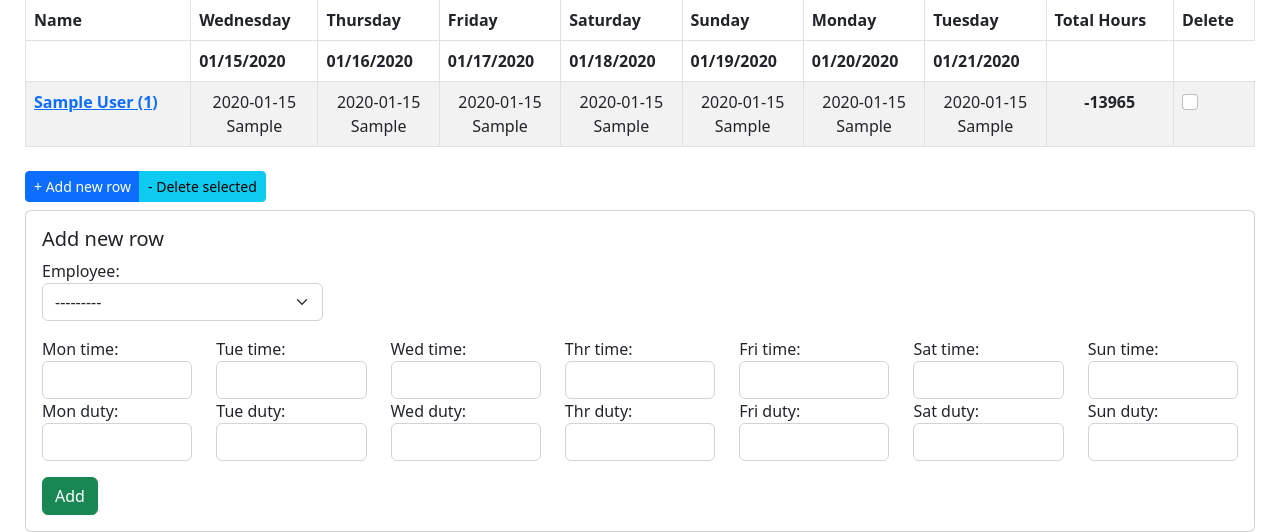
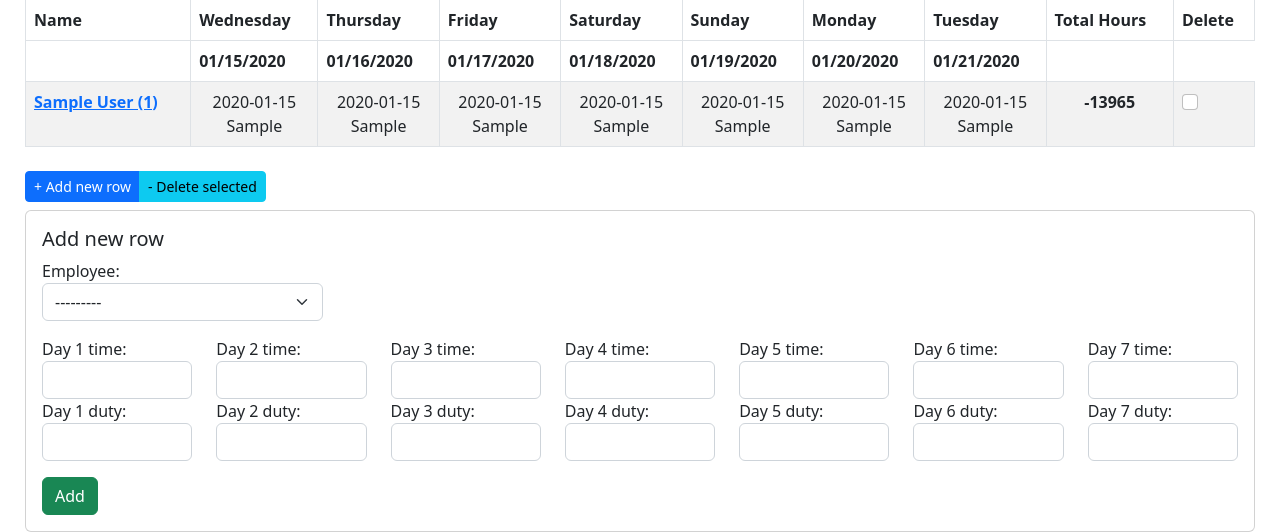
Before and after one commit to terra-incognita-12/sunset_scheduler, a Django app: page / in a window 1280 px wide, after a click on "+ Add new row". Shown: the part 648-1180 px from the top of the page. Run offline with Django 4.2, Linux system fonts and the light colour scheme; a user stored in the database is signed in; tables that the repository leaves empty hold one stand-in row (values such as "Sample post"); one stand-in notice (Sample message) is shown.

Commit message:
fix weekdays bug, download csv, adjust errors view

```diff
--- a/app/main_app/forms.py
+++ b/app/main_app/forms.py
@@ -70,41 +70,41 @@ class ScheduleDetailForm(forms.ModelForm):
         widgets = {
             'employee': forms.Select(attrs={'class': 'form-select'}),
 
-            'mon_time': forms.TextInput(attrs={'list': 'mon-list', 'class': 'form-control'}),
-			'tue_time': forms.TextInput(attrs={'list': 'tue-list', 'class': 'form-control'}),
-			'wed_time': forms.TextInput(attrs={'list': 'wed-list', 'class': 'form-control'}),
-			'thr_time': forms.TextInput(attrs={'list': 'thr-list', 'class': 'form-control'}),
-			'fri_time': forms.TextInput(attrs={'list': 'fri-list', 'class': 'form-control'}),
-			'sat_time': forms.TextInput(attrs={'list': 'sat-list', 'class': 'form-control'}),
-			'sun_time': forms.TextInput(attrs={'list': 'sun-list', 'class': 'form-control'}),
+            'day_1_time': forms.TextInput(attrs={'list': 'day_1-list', 'class': 'form-control'}),
+			'day_2_time': forms.TextInput(attrs={'list': 'day_2-list', 'class': 'form-control'}),
+			'day_3_time': forms.TextInput(attrs={'list': 'day_3-list', 'class': 'form-control'}),
+			'day_4_time': forms.TextInput(attrs={'list': 'day_4-list', 'class': 'form-control'}),
+			'day_5_time': forms.TextInput(attrs={'list': 'day_5-list', 'class': 'form-control'}),
+			'day_6_time': forms.TextInput(attrs={'list': 'day_6-list', 'class': 'form-control'}),
+			'day_7_time': forms.TextInput(attrs={'list': 'day_7-list', 'class': 'form-control'}),
 
-            'mon_duty': forms.TextInput(attrs={'class': 'form-control'}),
-			'tue_duty': forms.TextInput(attrs={'class': 'form-control'}),
-			'wed_duty': forms.TextInput(attrs={'class': 'form-control'}),
-			'thr_duty': forms.TextInput(attrs={'class': 'form-control'}),
-			'fri_duty': forms.TextInput(attrs={'class': 'form-control'}),
-			'sat_duty': forms.TextInput(attrs={'class': 'form-control'}),
-			'sun_duty': forms.TextInput(attrs={'class': 'form-control'}),
+            'day_1_duty': forms.TextInput(attrs={'class': 'form-control'}),
+			'day_2_duty': forms.TextInput(attrs={'class': 'form-control'}),
+			'day_3_duty': forms.TextInput(attrs={'class': 'form-control'}),
+			'day_4_duty': forms.TextInput(attrs={'class': 'form-control'}),
+			'day_5_duty': forms.TextInput(attrs={'class': 'form-control'}),
+			'day_6_duty': forms.TextInput(attrs={'class': 'form-control'}),
+			'day_7_duty': forms.TextInput(attrs={'class': 'form-control'}),
         }
 
     def clean(self):
         time_list = [
-            self.cleaned_data.get('mon_time'),
-            self.cleaned_data.get('tue_time'),
-            self.cleaned_data.get('wed_time'),
-            self.cleaned_data.get('thr_time'),
-            self.cleaned_data.get('fri_time'),
-            self.cleaned_data.get('sat_time'),
-            self.cleaned_data.get('sun_time')
+            self.cleaned_data.get('day_1_time'),
+            self.cleaned_data.get('day_2_time'),
+            self.cleaned_data.get('day_3_time'),
+            self.cleaned_data.get('day_4_time'),
+            self.cleaned_data.get('day_5_time'),
+            self.cleaned_data.get('day_6_time'),
+            self.cleaned_data.get('day_7_time')
         ]
         duty_list = [
-            self.cleaned_data.get('mon_duty'),
-            self.cleaned_data.get('tue_duty'),
-            self.cleaned_data.get('wed_duty'),
-            self.cleaned_data.get('thr_duty'),
-            self.cleaned_data.get('fri_duty'),
-            self.cleaned_data.get('sat_duty'),
-            self.cleaned_data.get('sun_duty')
+            self.cleaned_data.get('day_1_duty'),
+            self.cleaned_data.get('day_2_duty'),
+            self.cleaned_data.get('day_3_duty'),
+            self.cleaned_data.get('day_4_duty'),
+            self.cleaned_data.get('day_5_duty'),
+            self.cleaned_data.get('day_6_duty'),
+            self.cleaned_data.get('day_7_duty')
         ]
 
         for i in range(len(time_list)):
--- a/app/main_app/static/js/events.js
+++ b/app/main_app/static/js/events.js
@@ -129,8 +129,6 @@ function convert_date_to_iso(date, add_days_to_date = 0) {
     // Convert to yyyy-mm-dd
     const format_date = new Date(date)
     format_date.setDate(format_date.getDate() + add_days_to_date);
-    // console.log(format_date.toISOString())
-    console.log(format_date.toLocaleDateString('en-US', { weekday: 'long' }))
     return format_date.toISOString().split('T')[0];
 }
 
--- a/app/main_app/templates/base.html
+++ b/app/main_app/templates/base.html
@@ -12,12 +12,14 @@
 	{% include 'index/edit_forms.html' %}
 	{% include 'index/navbar.html' %}
 	<div class="container-fluid">
-		{% for message in messages %}
-		    <div class="alert alert-warning alert-dismissible fade show" role="alert">
-		        <button type="button" class="btn-close" data-bs-dismiss="alert" aria-label="Close"></button>
-		        {{ message }}
-		    </div>
-		{% endfor %}
+		{% if messages %}
+			{% for message in messages %}
+				<div class="alert alert-warning alert-dismissible fade show" role="alert">
+					<button type="button" class="btn-close" data-bs-dismiss="alert" aria-label="Close"></button>
+					{{ message|safe }}
+				</div>
+			{% endfor %}
+		{% endif %}
 		{% block content %}
 		{% endblock %}
 	</div>
--- a/app/main_app/templates/index/edit_forms.html
+++ b/app/main_app/templates/index/edit_forms.html
@@ -78,8 +78,8 @@
 		</div>
 	</div>
 </div>
-<!-- SCHEDULE PROFILE -->
-<div class="modal fade" tabindex="-1" id="schedule_detail_modal" data-bs-backdrop="static" data-bs-keyboard="false">
+<!-- SCHEDULE DETAIL -->
+<div class="modal" tabindex="-1" id="schedule_detail_modal" data-bs-backdrop="static" data-bs-keyboard="false">
 	<div class="modal-dialog modal-xl">
 		<div class="modal-content">
 			<div class="modal-header">
--- a/app/main_app/templates/index/levels/body_schedule.html
+++ b/app/main_app/templates/index/levels/body_schedule.html
@@ -52,52 +52,52 @@
                             <th scope="row" id="{{ elem.id }}-schedule_detail_employee"><a class="" onclick="edit_data('schedule_detail', {{ elem.id }})">{{ elem.employee }}</a></th>
                             <td class="text-center">
                                 <div>
-                                    <span id="{{ elem.id }}-schedule_detail_mon_time" class="weekday">{{ elem.mon_time|default_if_none:"Off" }}</span>
+                                    <span id="{{ elem.id }}-schedule_detail_day_1_time" class="weekday">{{ elem.day_1_time|default_if_none:"Off" }}</span>
                                     <span class="weekday_total_hours"></span>
                                 </div>
-                                <div id="{{ elem.id }}-schedule_detail_mon_duty">{{ elem.mon_duty|default_if_none:"" }}</div>
+                                <div id="{{ elem.id }}-schedule_detail_day_1_duty">{{ elem.day_1_duty|default_if_none:"" }}</div>
                             </td>
                             <td class="text-center">
                                 <div>
-                                    <span id="{{ elem.id }}-schedule_detail_tue_time" class="weekday">{{ elem.tue_time|default_if_none:"Off" }}</span>
+                                    <span id="{{ elem.id }}-schedule_detail_day_2_time" class="weekday">{{ elem.day_2_time|default_if_none:"Off" }}</span>
                                     <span class="weekday_total_hours"></span>
                                 </div>
-                                <div id="{{ elem.id }}-schedule_detail_tue_duty">{{ elem.tue_duty|default_if_none:"" }}</div>
+                                <div id="{{ elem.id }}-schedule_detail_day_2_duty">{{ elem.day_2_duty|default_if_none:"" }}</div>
                             </td>
                             <td class="text-center">
                                 <div>
-                                    <span id="{{ elem.id }}-schedule_detail_wed_time" class="weekday">{{ elem.wed_time|default_if_none:"Off" }}</span>
+                                    <span id="{{ elem.id }}-schedule_detail_day_3_time" class="weekday">{{ elem.day_3_time|default_if_none:"Off" }}</span>
                                     <span class="weekday_total_hours"></span>
                                 </div>
-                                <div id="{{ elem.id }}-schedule_detail_wed_duty">{{ elem.wed_duty|default_if_none:"" }}</div>
+                                <div id="{{ elem.id }}-schedule_detail_day_3_duty">{{ elem.day_3_duty|default_if_none:"" }}</div>
                             </td>
                             <td class="text-center">
                                 <div>
-                                    <span id="{{ elem.id }}-schedule_detail_thr_time" class="weekday">{{ elem.thr_time|default_if_none:"Off" }}</span>
+                                    <span id="{{ elem.id }}-schedule_detail_day_4_time" class="weekday">{{ elem.day_4_time|default_if_none:"Off" }}</span>
                                     <span class="weekday_total_hours"></span>
                                 </div>
-                                <div id="{{ elem.id }}-schedule_detail_thr_duty">{{ elem.thr_duty|default_if_none:"" }}</div>
+                                <div id="{{ elem.id }}-schedule_detail_day_4_duty">{{ elem.day_4_duty|default_if_none:"" }}</div>
                             </td>
                             <td class="text-center">
                                 <div>
-                                    <span id="{{ elem.id }}-schedule_detail_fri_time" class="weekday">{{ elem.fri_time|default_if_none:"Off" }}</span>
+                                    <span id="{{ elem.id }}-schedule_detail_day_5_time" class="weekday">{{ elem.day_5_time|default_if_none:"Off" }}</span>
                                     <span class="weekday_total_hours"></span>
                                 </div>
-                                <div id="{{ elem.id }}-schedule_detail_fri_duty">{{ elem.fri_duty|default_if_none:"" }}</div>
+                                <div id="{{ elem.id }}-schedule_detail_day_5_duty">{{ elem.day_5_duty|default_if_none:"" }}</div>
                             </td>
                             <td class="text-center">
                                 <div>
-                                    <span id="{{ elem.id }}-schedule_detail_sat_time" class="weekday">{{ elem.sat_time|default_if_none:"Off" }}</span>
+                                    <span id="{{ elem.id }}-schedule_detail_day_6_time" class="weekday">{{ elem.day_6_time|default_if_none:"Off" }}</span>
                                     <span class="weekday_total_hours"></span>
                                 </div>
-                                <div id="{{ elem.id }}-schedule_detail_sat_duty">{{ elem.sat_duty|default_if_none:"" }}</div>
+                                <div id="{{ elem.id }}-schedule_detail_day_6_duty">{{ elem.day_6_duty|default_if_none:"" }}</div>
                             </td>
                             <td class="text-center">
                                 <div>
-                                    <span id="{{ elem.id }}-schedule_detail_sun_time" class="weekday">{{ elem.sun_time|default_if_none:"Off" }}</span>
+                                    <span id="{{ elem.id }}-schedule_detail_day_7_time" class="weekday">{{ elem.day_7_time|default_if_none:"Off" }}</span>
                                     <span class="weekday_total_hours"></span>
                                 </div>
-                                <div id="{{ elem.id }}-schedule_detail_sun_duty">{{ elem.sun_duty|default_if_none:"" }}</div>
+                                <div id="{{ elem.id }}-schedule_detail_day_7_duty">{{ elem.day_7_duty|default_if_none:"" }}</div>
                             </td>
                             <td class="text-center" id="{{ elem.id }}-week_total_hours"></td>
                             <td><input class="form-check-input" type="checkbox" value="{{ elem.id }}" name="schedule_detail_delete"></td>
--- a/app/main_app/templates/index/schedule_detail_form.html
+++ b/app/main_app/templates/index/schedule_detail_form.html
@@ -9,100 +9,100 @@
 
 <div class="row">
     <div class="col-lg col-md-12 mb-2">
-        {{ schedule_detail_form.mon_time.label_tag }}
-        {{ schedule_detail_form.mon_time }}
+        {{ schedule_detail_form.day_1_time.label_tag }}
+        {{ schedule_detail_form.day_1_time }}
 
-        <datalist id="mon-list">
+        <datalist id="day_1-list">
             {% for elem in default_schedules %}
                 <option value="{{ elem.schedule_time }}">{{ elem.name }}</option>
             {% endfor %}
         </datalist>
 
-        {{ schedule_detail_form.mon_duty.label_tag }}
-        {{ schedule_detail_form.mon_duty }}
+        {{ schedule_detail_form.day_1_duty.label_tag }}
+        {{ schedule_detail_form.day_1_duty }}
     </div>
 
     <div class="col-lg col-md-12 mb-2">
-        {{ schedule_detail_form.tue_time.label_tag }}
-        {{ schedule_detail_form.tue_time }}
+        {{ schedule_detail_form.day_2_time.label_tag }}
+        {{ schedule_detail_form.day_2_time }}
 
-        <datalist id="tue-list">
+        <datalist id="day_2-list">
             {% for elem in default_schedules %}
                 <option value="{{ elem.schedule_time }}">{{ elem.name }}</option>
             {% endfor %}
         </datalist>
 
-        {{ schedule_detail_form.tue_duty.label_tag }}
-        {{ schedule_detail_form.tue_duty }}
+        {{ schedule_detail_form.day_2_duty.label_tag }}
+        {{ schedule_detail_form.day_2_duty }}
     </div>
 
     <div class="col-lg col-md-12 mb-2">
-        {{ schedule_detail_form.wed_time.label_tag }}
-        {{ schedule_detail_form.wed_time }}
+        {{ schedule_detail_form.day_3_time.label_tag }}
+        {{ schedule_detail_form.day_3_time }}
 
-        <datalist id="wed-list">
+        <datalist id="day_3-list">
             {% for elem in default_schedules %}
                 <option value="{{ elem.schedule_time }}">{{ elem.name }}</option>
             {% endfor %}
         </datalist>
 
-        {{ schedule_detail_form.wed_duty.label_tag }}
-        {{ schedule_detail_form.wed_duty }}
+        {{ schedule_detail_form.day_3_duty.label_tag }}
+        {{ schedule_detail_form.day_3_duty }}
     </div>
 
     <div class="col-lg col-md-12 mb-2">
-        {{ schedule_detail_form.thr_time.label_tag }}
-        {{ schedule_detail_form.thr_time }}
+        {{ schedule_detail_form.day_4_time.label_tag }}
+        {{ schedule_detail_form.day_4_time }}
 
-        <datalist id="thr-list">
+        <datalist id="day_4-list">
             {% for elem in default_schedules %}
                 <option value="{{ elem.schedule_time }}">{{ elem.name }}</option>
             {% endfor %}
         </datalist>
 
-        {{ schedule_detail_form.thr_duty.label_tag }}
-        {{ schedule_detail_form.thr_duty }}
+        {{ schedule_detail_form.day_4_duty.label_tag }}
+        {{ schedule_detail_form.day_4_duty }}
     </div>
 
     <div class="col-lg col-md-12 mb-2">
-        {{ schedule_detail_form.fri_time.label_tag }}
-        {{ schedule_detail_form.fri_time }}
+        {{ schedule_detail_form.day_5_time.label_tag }}
+        {{ schedule_detail_form.day_5_time }}
 
-        <datalist id="fri-list">
+        <datalist id="day_5-list">
             {% for elem in default_schedules %}
                 <option value="{{ elem.schedule_time }}">{{ elem.name }}</option>
             {% endfor %}
         </datalist>
 
-        {{ schedule_detail_form.fri_duty.label_tag }}
-        {{ schedule_detail_form.fri_duty }}
+        {{ schedule_detail_form.day_5_duty.label_tag }}
+        {{ schedule_detail_form.day_5_duty }}
     </div>
 
     <div class="col-lg col-md-12 mb-2">
-        {{ schedule_detail_form.sat_time.label_tag }}
-        {{ schedule_detail_form.sat_time }}
+        {{ schedule_detail_form.day_6_time.label_tag }}
+        {{ schedule_detail_form.day_6_time }}
 
-        <datalist id="sat-list">
+        <datalist id="day_6-list">
             {% for elem in default_schedules %}
                 <option value="{{ elem.schedule_time }}">{{ elem.name }}</option>
             {% endfor %}
         </datalist>
 
-        {{ schedule_detail_form.sat_duty.label_tag }}
-        {{ schedule_detail_form.sat_duty }}
+        {{ schedule_detail_form.day_6_duty.label_tag }}
+        {{ schedule_detail_form.day_6_duty }}
     </div>
 
     <div class="col-lg col-md-12 mb-3">
-        {{ schedule_detail_form.sun_time.label_tag }}
-        {{ schedule_detail_form.sun_time }}
+        {{ schedule_detail_form.day_7_time.label_tag }}
+        {{ schedule_detail_form.day_7_time }}
 
-        <datalist id="sun-list">
+        <datalist id="day_7-list">
             {% for elem in default_schedules %}
                 <option value="{{ elem.schedule_time }}">{{ elem.name }}</option>
             {% endfor %}
         </datalist>
 
-        {{ schedule_detail_form.sun_duty.label_tag }}
-        {{ schedule_detail_form.sun_duty }}
+        {{ schedule_detail_form.day_7_duty.label_tag }}
+        {{ schedule_detail_form.day_7_duty }}
     </div>
 </div>
--- a/app/main_app/views.py
+++ b/app/main_app/views.py
@@ -6,6 +6,7 @@ from django.contrib import messages
 from django.contrib.auth.decorators import login_required
 from django.shortcuts import get_object_or_404
 from django.views.decorators.http import require_http_methods
+from django.http import HttpResponse
 
 from .forms import (
 	DefaultScheduleForm,
@@ -90,7 +91,8 @@ def default_schedule_add(request):
 		default_schedule = DefaultSchedule(user=request.user, **form.cleaned_data)
 		default_schedule.save()
 	else:
-		messages.error(request, form.errors)
+		errors = get_errors(form.errors)
+		messages.error(request, errors)
 
 	return redirect('index')
 
@@ -103,7 +105,8 @@ def default_schedule_update(request):
 	if form.is_valid():
 		default_schedule.save()
 	else:
-		messages.error(request, form.errors)
+		errors = get_errors(form.errors)
+		messages.error(request, errors)
 	return redirect('index')
 
 @login_required(login_url='login_index')
@@ -125,7 +128,8 @@ def department_add(request):
 		department = Department(user=request.user, **form.cleaned_data)
 		department.save()
 	else:
-		messages.error(request, form.errors)
+		errors = get_errors(form.errors)
+		messages.error(request, errors)
 
 	return redirect('index')
 
@@ -138,7 +142,8 @@ def department_update(request):
 	if form.is_valid():
 		department.save()
 	else:
-		messages.error(request, form.errors)
+		errors = get_errors(form.errors)
+		messages.error(request, errors)
 	return redirect('index')
 
 @login_required(login_url='login_index')
@@ -160,7 +165,8 @@ def employee_add(request):
 		employee = Employee(user=request.user, **form.cleaned_data)
 		employee.save()
 	else:
-		messages.error(request, form.errors)
+		errors = get_errors(form.errors)
+		messages.error(request, errors)
 
 	return redirect('index')
 
@@ -173,7 +179,8 @@ def employee_update(request):
 	if form.is_valid():
 		employee.save()
 	else:
-		messages.error(request, form.errors)
+		errors = get_errors(form.errors)
+		messages.error(request, errors)
 	return redirect('index')
 
 @login_required(login_url='login_index')
@@ -195,7 +202,8 @@ def schedule_profile_add(request):
 		schedule_profile = ScheduleProfile(user=request.user, **form.cleaned_data)
 		schedule_profile.save()
 	else:
-		messages.error(request, form.errors)
+		errors = get_errors(form.errors)
+		messages.error(request, errors)
 
 	return redirect('index')
 
@@ -208,7 +216,8 @@ def schedule_profile_update(request):
 	if form.is_valid():
 		schedule_profile.save()
 	else:
-		messages.error(request, form.errors)
+		errors = get_errors(form.errors)
+		messages.error(request, errors)
 	return redirect('index')
 
 @login_required(login_url='login_index')
@@ -255,7 +264,8 @@ def schedule_detail_add(request):
 			schedule_detail = ScheduleDetail(schedule_profile=schedule_profile, **form.cleaned_data)
 			schedule_detail.save()
 	else:
-		messages.error(request, form.errors)
+		errors = get_errors(form.errors)
+		messages.error(request, errors)
 
 	return redirect('index')
 
@@ -274,7 +284,8 @@ def schedule_detail_update(request):
 		else:
 			schedule_detail.save()
 	else:
-		messages.error(request, form.errors)
+		errors = get_errors(form.errors)
+		messages.error(request, errors)
 
 	return redirect('index')
 
@@ -291,16 +302,21 @@ def schedule_detail_delete(request):
 
 @login_required(login_url='login_index')
 def export_schedule(request):
-	schedule_fields = ['Name', 'Number', 'Mon', 'Tue', 'Wed', 'Thr', 'Fri', 'Sat', 'Sun']
+	schedule_fields = ['Name', 'Number']
 
 	current_schedule = CurrentSchedule.objects.values_list('schedule_profile', 'schedule_profile__begin_date', 'schedule_profile__name').first()
+
+	for i in range(0, 7):
+		dt = current_schedule[1]+timedelta(days=i)
+		schedule_fields.append(str(dt.strftime('%A')))
+
 	date_list = [current_schedule[1]+timedelta(days=i) for i in range(0, 7)]
 	schedule = ScheduleDetail.objects.filter(schedule_profile=current_schedule[0]).values_list(
 		'employee__name', 'employee__number',
-		'mon_time', 'mon_duty', 'tue_time', 'tue_duty',
-		'wed_time', 'wed_duty', 'thr_time', 'thr_duty',
-		'fri_time', 'fri_duty', 'sat_time', 'sat_duty',
-		'sun_time', 'sun_duty',
+		'day_1_time', 'day_1_duty', 'day_2_time', 'day_2_duty',
+		'day_3_time', 'day_3_duty', 'day_4_time', 'day_4_duty',
+		'day_5_time', 'day_5_duty', 'day_6_time', 'day_6_duty',
+		'day_7_time', 'day_7_duty',
 	)
 
 	dates_row = []
@@ -308,7 +324,6 @@ def export_schedule(request):
 	dates_row.append("")
 	for elem in date_list:
 		dates_row.append(elem.strftime("%m/%d/%Y"))
-	# dates_row.append("")
 
 	schedule_rows = []
 	for line in list(schedule):
@@ -328,12 +343,28 @@ def export_schedule(request):
 				row.append(f'{line[i]}\n{line[i+1]}')
 		schedule_rows.append(row)
 
-	with open('foo.csv', 'w') as csv_file:
-		csvwriter = csv.writer(csv_file)
-		csvwriter.writerow(['Schedule ', current_schedule[2]])
-		csvwriter.writerow(['Starts ', current_schedule[1].strftime("%m/%d/%Y")])
-		csvwriter.writerow(schedule_fields)
-		csvwriter.writerow(dates_row)
-		csvwriter.writerows(schedule_rows)
+	response = HttpResponse(content_type='text/csv')
+	response['Content-Disposition'] = f'attachment; filename={current_schedule[2]}.csv'
 
-	return redirect('index')
+	writer = csv.writer(response)
+
+	writer.writerow(['Schedule ', current_schedule[2]])
+	writer.writerow(['Starts ', current_schedule[1].strftime("%m/%d/%Y")])
+	writer.writerow(schedule_fields)
+	writer.writerow(dates_row)
+	writer.writerows(schedule_rows)
+
+	return response
+
+######## SECONDARY ########
+
+def get_errors(form_errors):
+	errors = ""
+
+	for elem in form_errors.get_json_data(escape_html=False).items():
+		for i in range(0, len(elem)):
+			try:
+				errors += f"<p>{elem[i][0]['message']}</p>"
+			except TypeError: continue
+
+	return errors
```
Also changed, not shown: app/main_app/models.py (+14 -14 lines), app/users/templates/users/login_index.html (+0 -10 lines), app/users/templates/users/users_base.html (+8 -0 lines), app/users/views.py (+21 -5 lines), app/main_app/migrations/0008_rename_mon_duty_scheduledetail_day_1_duty_and_more.py (added).
